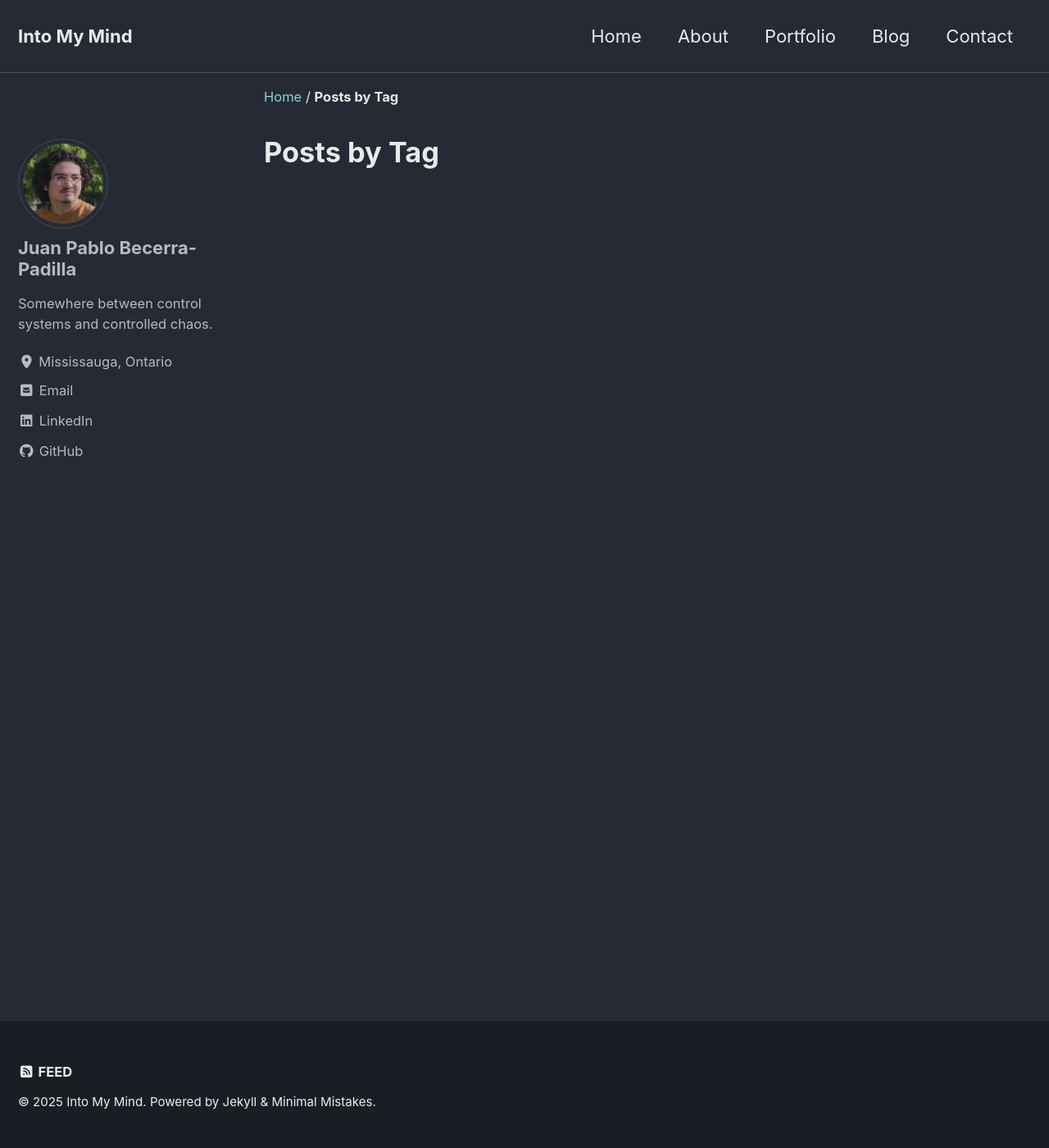
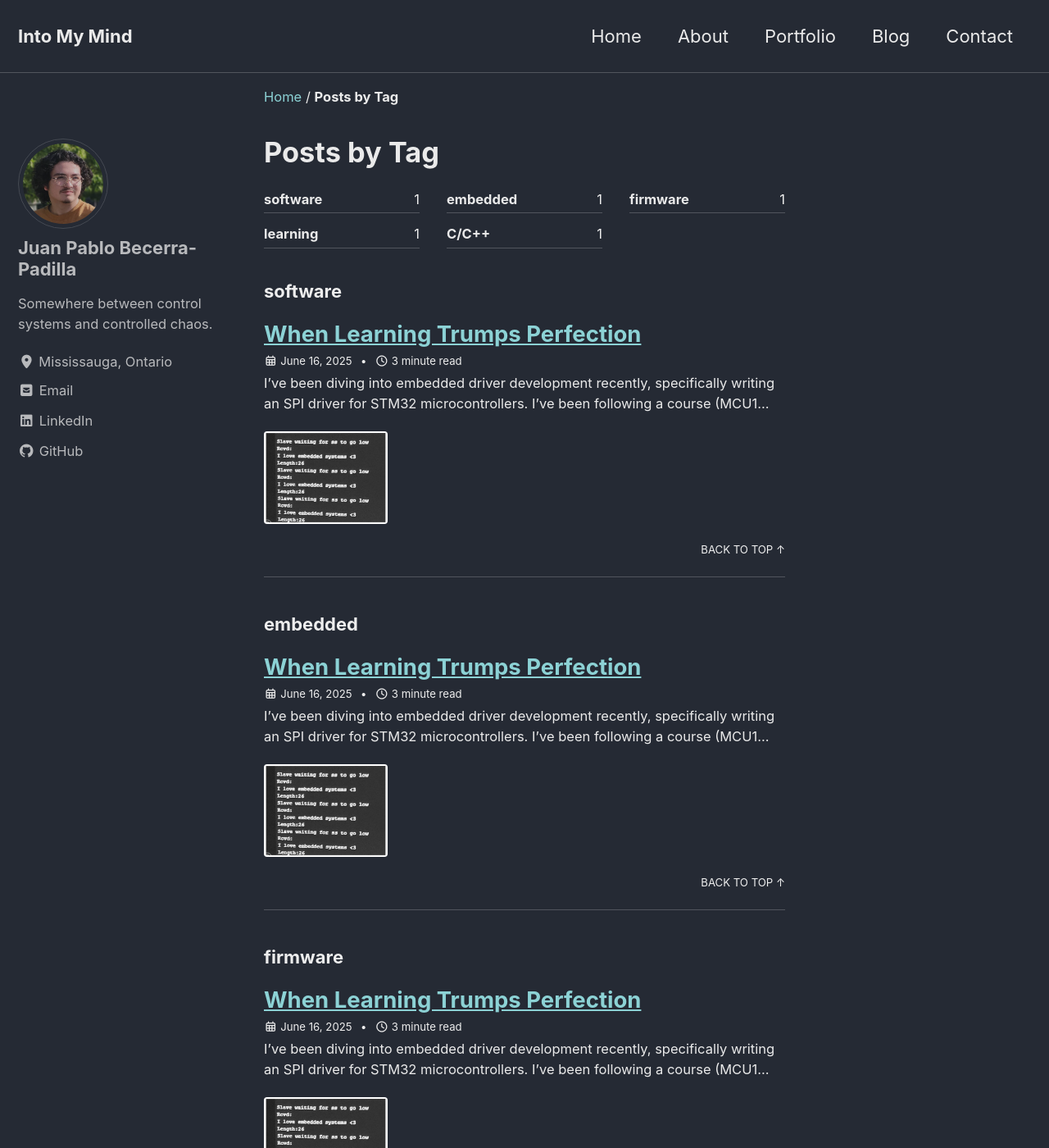
Before and after one commit to JuanPBP03/juanpbp03.github.io, a Jekyll site: the page built from _pages/tag-archive.md, in a window 1280 px wide and 1400 px high. Shown: the whole window at 82% size. Built offline with Jekyll 4.4.1, drawn with Linux system fonts in a browser that asks for light colours; cached includes are drawn as plain includes; some of the changed text lies outside the part shown.

Commit message:
added teaser image for spi post

```diff
--- a/_config.yml
+++ b/_config.yml
@@ -59,12 +59,7 @@ defaults:
       breadcrumbs: true
       title: "tag"
       author_profile: true
-  - scope:
-      path: ""
-      type: category
-    values:
-      title: "category"
-      breadcrumbs: true
+
 
 breadcrumbs: true
 
--- a/_posts/2025-06-16-spi-driver-journey.md
+++ b/_posts/2025-06-16-spi-driver-journey.md
@@ -1,5 +1,15 @@
 ---
 title: When Learning Trumps Perfection
+published: true
+tags:
+    - software
+    - embedded
+    - firmware
+    - learning
+    - C/C++
+header:
+    teaser: assets/images/posts/spi-driver-journey/teaser.jpg
+classes: wide
 ---
 
 I've been diving into embedded driver development recently, specifically writing an SPI driver for STM32 microcontrollers. I've been following a course (MCU1 from FastBit Academy) for embedded driver development. The GPIO section was pretty structured, and by the time I got to SPI, I felt ready to take a bit more control and design my own API.
```
Also changed, not shown: assets/images/posts/spi-driver-journey/teaser.jpg (added).
